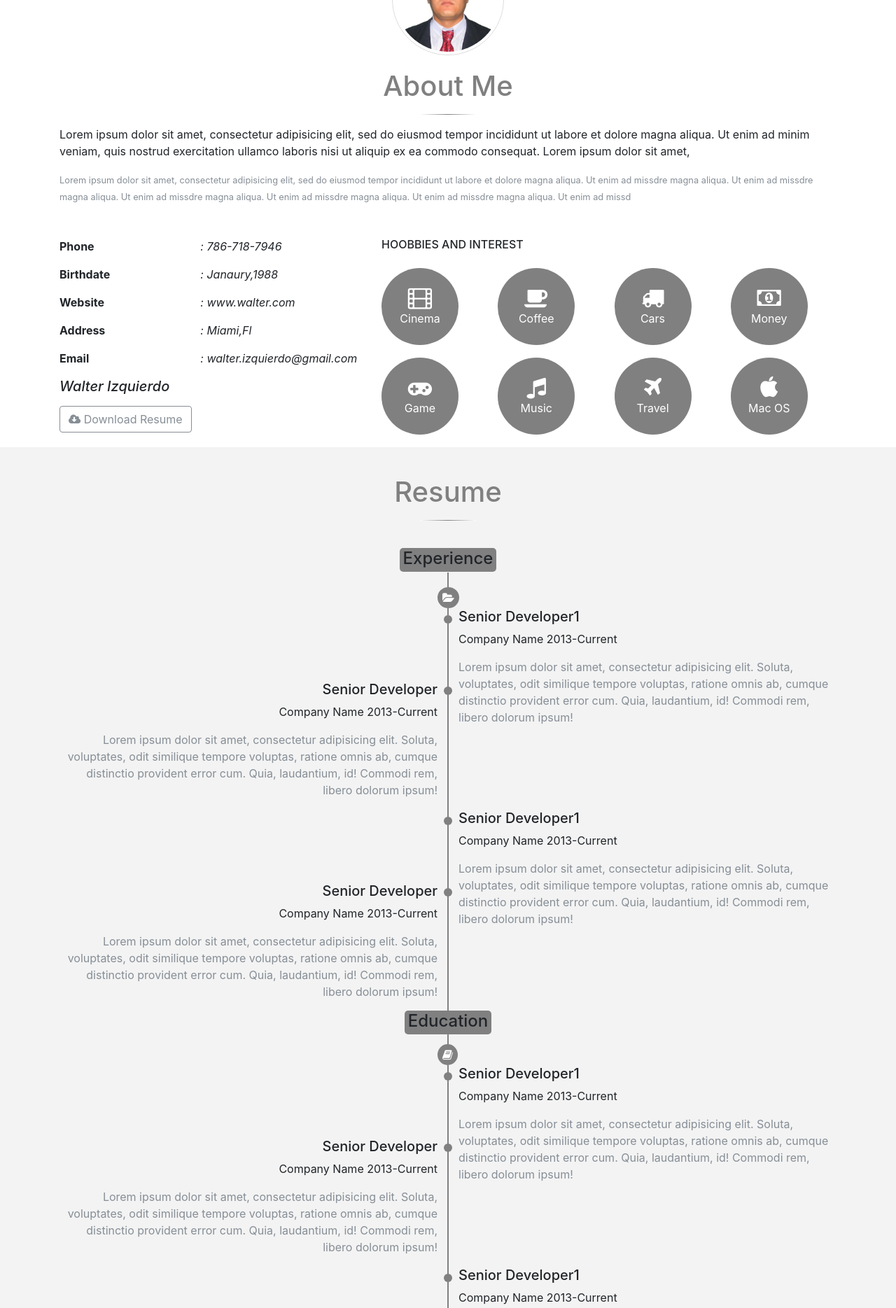
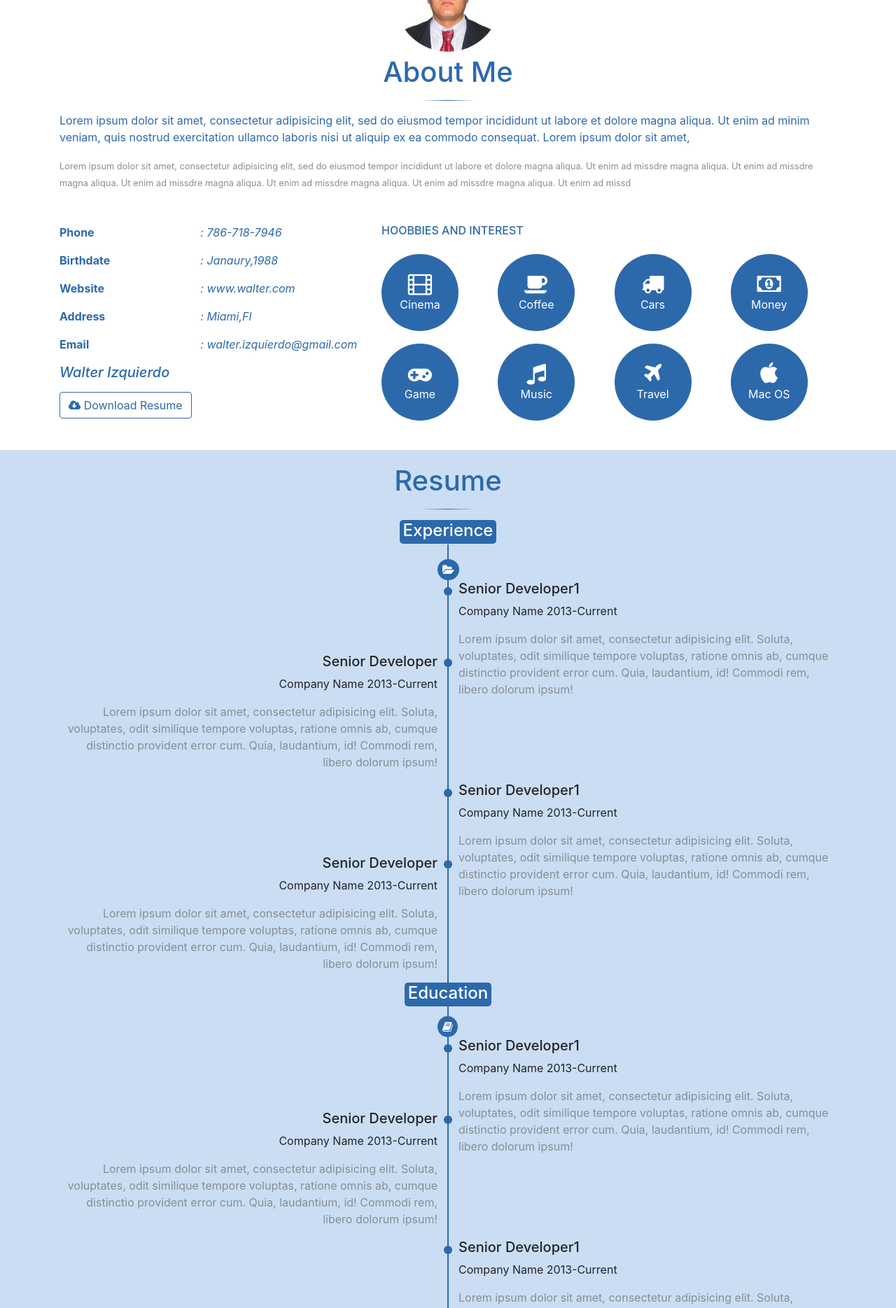
Before and after one commit to oscarMartinezMalo/Example-of-resume, a PHP site: page / in a window 1280 px wide. Shown: the part 561-2430 px from the top of the page at 70% size. Run offline with PHP 8.4, Linux system fonts and the light colour scheme; some libraries are stand-ins or nearby versions.

```diff
--- a/components/scss/_myprogress-bar.scss
+++ b/components/scss/_myprogress-bar.scss
@@ -5,8 +5,8 @@
 //styling
 $borderWidth: 7px;
 $animationTime: 1s;
-$border-color-default: #eee;
-$border-color-fill: gray ;
+$border-color-default: lighten(#2c69ab, 45%);
+$border-color-fill: #2c69ab ;
 $size: 150px;
 
 //Create how many steps
--- a/components/scss/myStyle.scss
+++ b/components/scss/myStyle.scss
@@ -1,16 +1,16 @@
 @import "myprogress-bar";
 
 $white:    white !default;
-$gray:		gray	!default;
+$linkedinBlue:		#2c69ab	!default;
 $primary:       $white !default;
-$secondary:		$gray	!default;
+$secondary:		$linkedinBlue!default;
 body, html {
     height: 100%;
 }
 
 h1 {
 	text-align: center;
-	padding-top: 1em;
+	padding-top: .5em;
 	color: $secondary;
 	&.h1-white {
 			color: $primary;
@@ -21,11 +21,28 @@ hr {
  	border: 0;
 	height: 1px;
 	width: 80px;
-	background-image: linear-gradient(to right, $primary, $secondary, $primary);
+	background-image: linear-gradient(to right, transparent, $secondary, transparent);
 
 	&.hr-white{
 		background-image: linear-gradient(to right, $secondary, $primary, $secondary);
 	}
+}
+
+.btn-outline-primary{
+	color: $secondary;
+	background-color: transparent;
+	background-image: none;
+	border-color: $secondary;
+	&:hover {
+		color: $primary;
+		background-color: $secondary;
+	}
+}
+
+.input-group-addon {
+    background-color:lighten($secondary, 45%);
+    color: $secondary;
+    font-weight: bold;
 }
 
 .hero-image {
@@ -42,7 +59,7 @@ hr {
 	}
 
 	.hero-text {
-		border-top: 1px solid $primary;
+		border-top: 1px solid $secondary;
 		padding: 15px;
 		text-align: center;
 		position: absolute;
@@ -52,7 +69,7 @@ hr {
 		color: $primary ;
 
 		p {
-			border-bottom: 1px solid $primary;
+			border-bottom: 1px solid $secondary;
 		}
 
 		.fa {
@@ -68,6 +85,7 @@ hr {
 		img {
 				width: 10em;
 				border-radius: 50%;
+				border-color: transparent;
 				background-color: $primary;
 			}
 	}
@@ -84,6 +102,10 @@ section.aboutMe {
 
 	.circle-wrap .fa {
 		font-size: 2em;
+	}
+
+	.container {
+		color: $secondary;
 	}
 }
 
@@ -147,6 +169,7 @@ section.resume {
 		h4 {
 			text-align: center;
 			z-index: 10;
+			color: $primary;
 		}
 	}
 
@@ -209,8 +232,8 @@ section.resume {
 	.square-border {
 		border: 1px solid $primary;
 		border-radius: 5px;
-		padding-top: 4px;
-		padding-bottom: 4px;
+		//padding-top: 4px;
+		//padding-bottom: 4px;
 	}
 }
 
@@ -218,8 +241,11 @@ section.resume {
 	background-color :$primary;
 	.card {
 		background-color: $secondary;
+		color: $primary;
+
 		.card-footer, .card-header {
 			background-color: lighten($secondary, 25%);
+			font-weight: bold;
 		}
 	}
 }
@@ -253,6 +279,7 @@ footer {
 	}
 
 	a {
+		color: $secondary;
 		text-decoration: none;
 		&:hover {
 			text-decoration: none;
--- a/sections/aboutMe.php
+++ b/sections/aboutMe.php
@@ -1,4 +1,4 @@
-<section class="aboutMe container-fluid">
+<section class="aboutMe container-fluid mb-4">
 	<div class="container">
 		<h1>About Me</h1>
 		<hr>
@@ -29,7 +29,7 @@
 					</div>
 				</div>
 				<h5 class="font-italic text-left mb-3 ">Walter Izquierdo</h5>
-				<button class="btn btn-outline-secondary btn-block mb-3">
+				<button class="btn btn-outline-primary btn-block mb-3">
 					<span class="fa fa-cloud-download"></span>
 					Download Resume
 				</button>
--- a/sections/contactme.php
+++ b/sections/contactme.php
@@ -1,12 +1,12 @@
-<section class="contactme container-fluid">
+<section class="contactme container-fluid pb-5">
 	<div class="container">
 		<h1>Contact Me</h1>
 		<hr class="hr">
-		<div class="row py-4">
+		<div class="row pb-4">
 			<div class="col-md-4">
 				<div class="row mb-1">
 					<div class="col-5">
-						<div class="square rounded float-left float-md-right"><span class="fa fa-envelope-open center-icons"></span></div>
+						<div class="square rounded float-right"><span class="fa fa-envelope-open center-icons"></span></div>
 					</div>
 					<div class="col-7"><p class="mb-0"><strong>E-mail</strong></p>
 						<p class="mb-0">walter@gmail.com </p>
@@ -17,7 +17,7 @@
 			<div class="col-md-4">
 				<div class="row mb-1">
 					<div class="col-5">
-						<div class="square rounded float-left float-md-right"><span class="fa fa-phone center-icons"></span></div>
+						<div class="square rounded float-right"><span class="fa fa-phone center-icons"></span></div>
 					</div>
 					<div class="col-7"><p class="mb-0"><strong>Phone</strong></p>
 						<p class="mb-0">Mr 305 </p>
@@ -28,7 +28,7 @@
 			<div class="col-md-4">
 				<div class="row mb-1">
 					<div class="col-5">
-						<div class="square rounded float-left float-md-right"><span class="fa fa-map-marker center-icons"></span></div>
+						<div class="square rounded float-right"><span class="fa fa-map-marker center-icons"></span></div>
 					</div>
 					<div class="col-7"><p class="mb-0"><strong>Address</strong></p>
 						<p class="mb-0">Mr 305 </p>
@@ -48,9 +48,9 @@
 				</div>
 			</div>
 	      	<textarea class="form-control" id="comments" name="comments" placeholder="Comment" rows="5"></textarea>
-			<div class="row my-3">
-				<div class="col-sm-12 form-group text-center">
-				  <button  class="btn btn-outline-secondary btn-block mb-3" type="submit" id="submit">Send</button>
+			<div class="row mt-3">
+				<div class="col-sm-12 form-group text-center m-0">
+				  <button  class="btn btn-outline-primary btn-block" type="submit" id="submit">Send</button>
 				</div>
 			</div>
 	    </form>
--- a/sections/milestonesAchived.php
+++ b/sections/milestonesAchived.php
@@ -1,4 +1,4 @@
-<section class="milestone container-fluid">
+<section class="milestone container-fluid pb-4">
 	<div class="container">
 		<h1 class="h1-white">Milestone</h1>
 		<hr class="hr hr-white">
--- a/sections/myservices.php
+++ b/sections/myservices.php
@@ -1,4 +1,4 @@
-<section class="myservices container-fluid">
+<section class="myservices container-fluid pb-5 pb-md-4">
 	<div class="container">
 		<h1>My Services</h1>
 		<hr>
--- a/sections/myvideos.php
+++ b/sections/myvideos.php
@@ -1,4 +1,4 @@
-<section class="myvideos container-fluid">
+<section class="myvideos container-fluid pb-4">
 	<div class="container">
 		<h1>My Videos</h1>
 		<hr class="hr">
--- a/sections/mywork.php
+++ b/sections/mywork.php
@@ -1,4 +1,4 @@
-<section class="mywork container-fluid">
+<section class="mywork container-fluid pb-4">
 	<div class="container">
 		<h1 class="h1-white">My Works</h1>
 		<hr class="hr hr-white">
@@ -17,7 +17,7 @@
 		</ul>
 
 		<!-- Tab panes -->
-		<div class="tab-content my-3 pb-5">
+		<div class="tab-content my-3 pb-0">
 		  <div class="tab-pane active" id="home" role="tabpanel">
 			<div class="row py-3">
 				<div class="col-4 text-left m-auto">
--- a/sections/resume.php
+++ b/sections/resume.php
@@ -1,8 +1,8 @@
-<section class="resume container-fluid">
+<section class="resume container-fluid pb-3">
 	<div class="container">
 		<h1>Resume</h1>
 		<hr>
-		<div class="row  pt-4">
+		<div class="row">
 			<div class="col-12">
 				<div class="vl d-none d-sm-block"></div>
 				<h4 class="pb-5"><span class="d-md-inline d-block">Experience</span></h4>
--- a/sections/skills.php
+++ b/sections/skills.php
@@ -1,4 +1,4 @@
-<section class="skills container-fluid">
+<section class="skills container-fluid pb-4">
 	<div class="container">
 		<h1>Skills</h1>
 		<hr>
--- a/sections/workingProcess.php
+++ b/sections/workingProcess.php
@@ -1,41 +1,41 @@
-<section class="working-process container-fluid">
+<section class="working-process container-fluid pb-5">
 	<div class="container">
 		<h1 class="h1-white">Working Process</h1>
 		<hr class="hr hr-white">
 		<div class="row">
 			<div class=" col-md-2 col-6">
-				<div  class="text-center square-border mx-3">
+				<div  class="text-center square-border mx-lg-3">
 					<span class="fa fa-coffee display-4"></span>
 				</div>
 				<p class="text-center mt-3 small">Cup of Coffee</p>
 			</div>
 			<div class=" col-md-2 col-6">
 				<p class="text-center small mt-5">Cup of Coffee</p>
-				<div   class="text-center square-border mx-3">
+				<div   class="text-center square-border mx-lg-3">
 					<span class="fa fa-coffee display-4"></span>
 				</div>
 			</div>
 			<div class=" col-md-2 col-6">
-				<div   class="text-center square-border mx-3">
+				<div   class="text-center square-border mx-lg-3">
 					<span class="fa fa-coffee display-4"></span>
 				</div>
 				<p class="text-center mt-3 small">Cup of Coffee</p>
 			</div>
 			<div class=" col-md-2 col-6">
 				<p class="text-center small mt-5">Cup of Coffee</p>
-				<div   class="text-center square-border mx-3">
+				<div   class="text-center square-border mx-lg-3">
 					<span class="fa fa-coffee display-4"></span>
 				</div>
 			</div>
 			<div class=" col-md-2 col-6">
-				<div   class="text-center square-border mx-3">
+				<div   class="text-center square-border mx-lg-3">
 					<span class="fa fa-coffee display-4"></span>
 				</div>
 				<p class="text-center mt-3 small">Cup of Coffee</p>
 			</div>
 			<div class="col-md-2 col-6">
 				<p class="text-center small mt-5 mb-3">Cup of Coffee</p>
-				<div   class="text-center square-border mx-3">
+				<div   class="text-center square-border mx-lg-3">
 					<span class="fa fa-coffee display-4"></span>
 				</div>
 			</div>
```
Also changed, not shown: css/myStyle.css.
